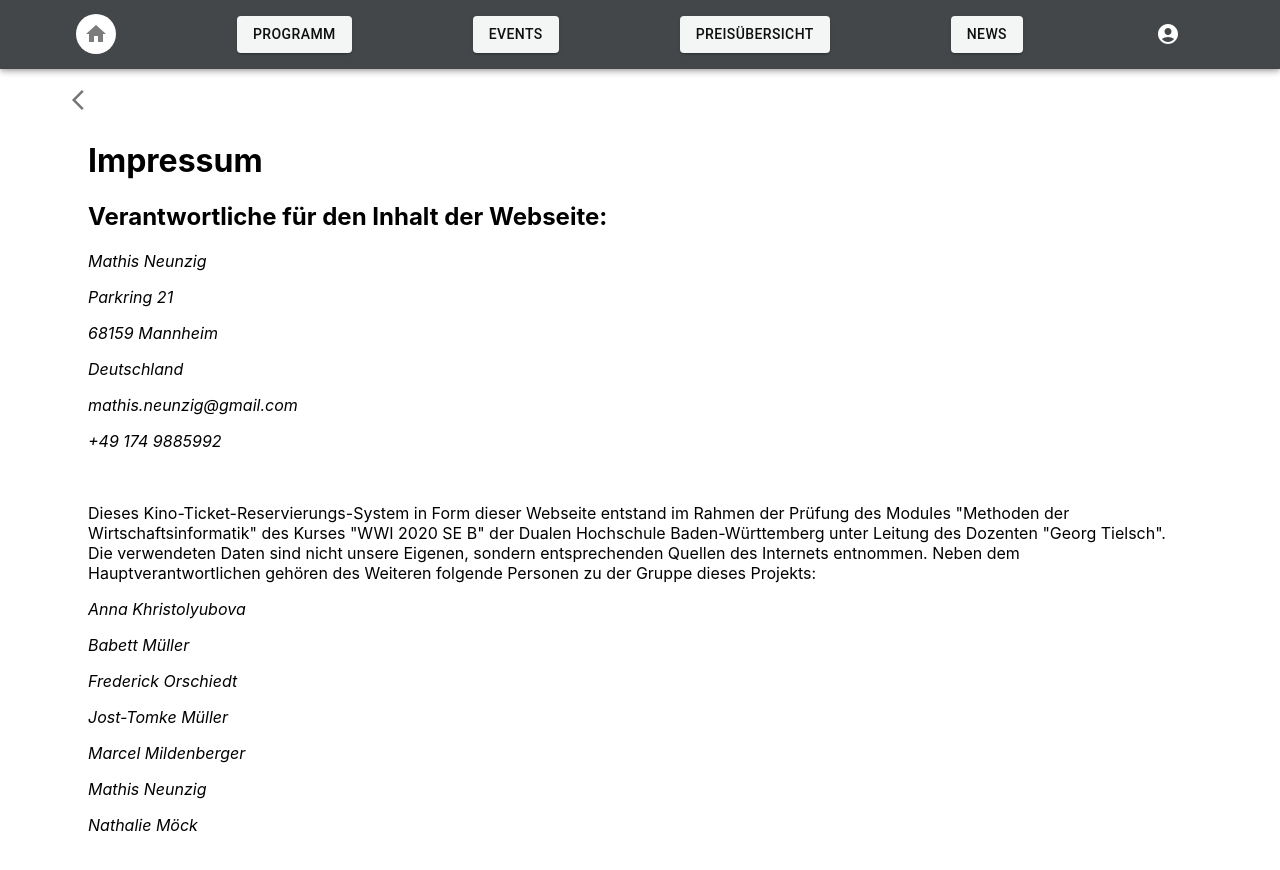
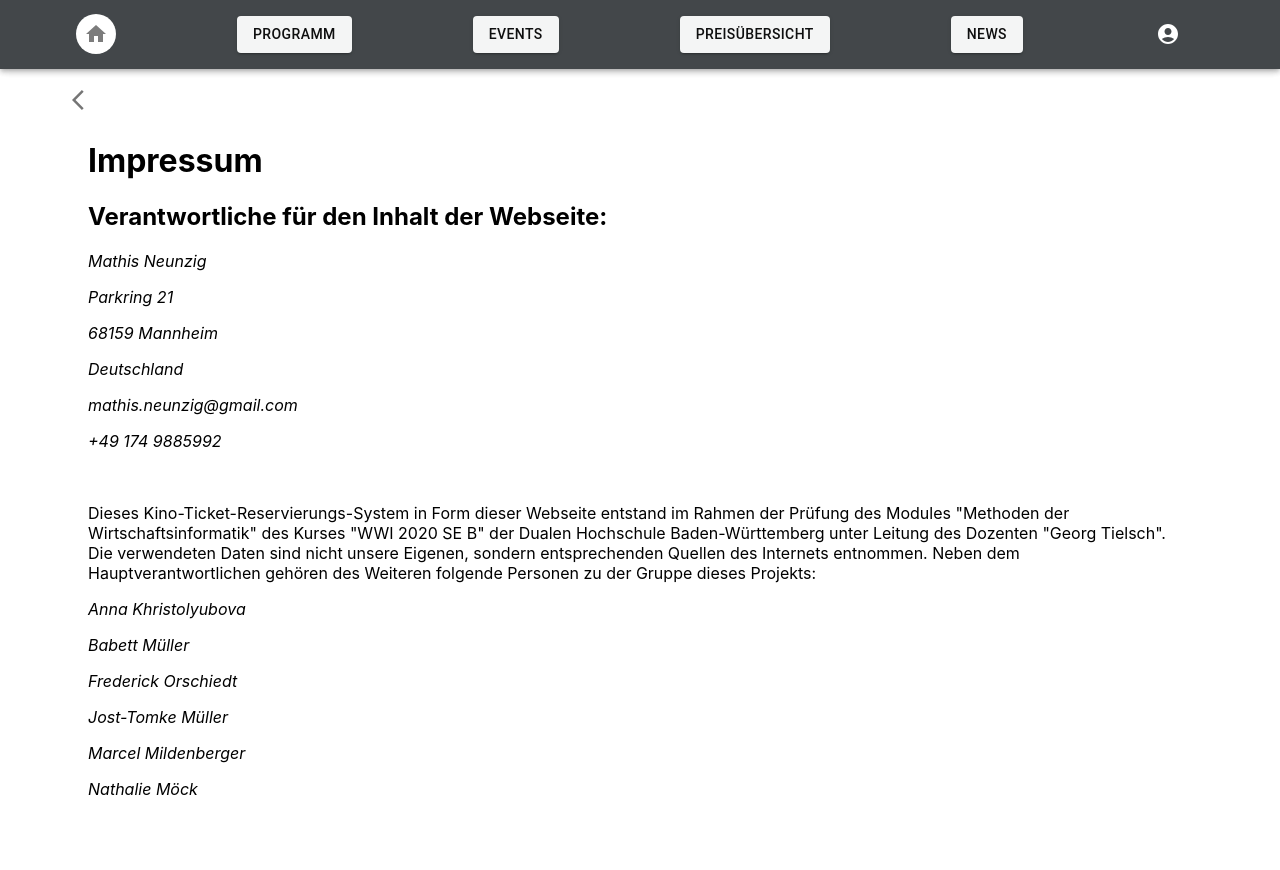
Before and after one commit to DrBackmischung/Kino-Frontend, a React (Create React App) app: page /Impressum in a window 1280 px wide. Shown: the top 870 px of the page. Built offline with nearby package versions, Linux system fonts and the light colour scheme.

Commit message:
Impressum Update

```diff
--- a/src/app/pages/Impressum.tsx
+++ b/src/app/pages/Impressum.tsx
@@ -56,7 +56,6 @@ function Impressum() {
             <p>Frederick Orschiedt</p>
             <p>Jost-Tomke Müller</p>
             <p>Marcel Mildenberger</p>
-            <p>Mathis Neunzig</p>
             <p>Nathalie Möck</p>
           </Box>
         </Box>
```
